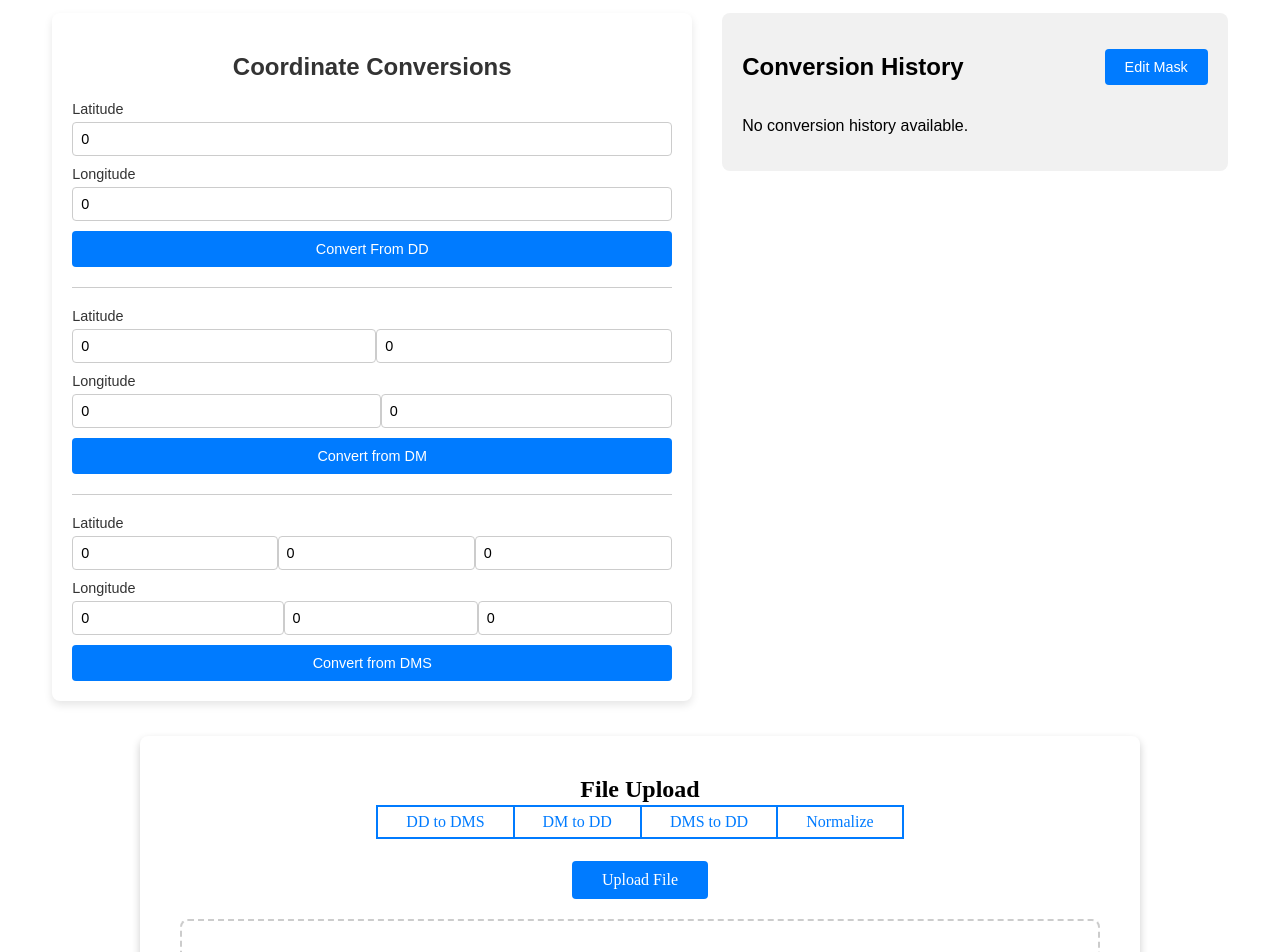
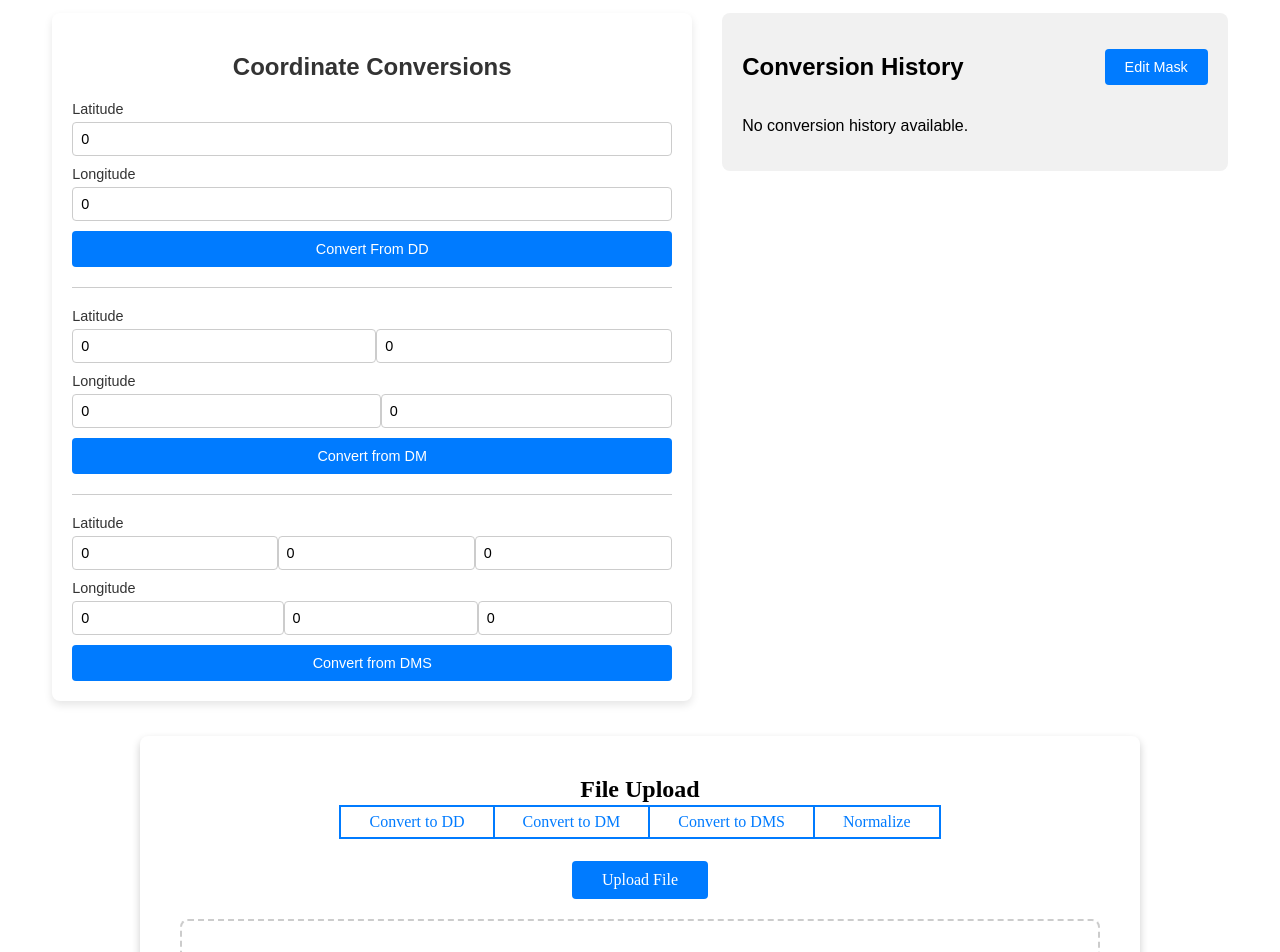
Before and after one commit to Dan21198/coordinatesConverterFrontend, an Angular app: page / in a window 1280 px wide. Shown: the top 952 px of the page. Built offline with nearby package versions, Linux system fonts and the light colour scheme.

Commit message:
refactor

```diff
--- a/src/app/components/file-upload/file-upload.component.html
+++ b/src/app/components/file-upload/file-upload.component.html
@@ -9,9 +9,9 @@
       <div class="form-group conversion-type-selector">
         <mat-button-toggle-group name="conversionType" class="type-option" (change)="setConversionType($event.value)"
                                  aria-label="Conversion Type">
-          <mat-button-toggle value="dd-to-dms">DD to DMS</mat-button-toggle>
-          <mat-button-toggle value="dm-to-dd">DM to DD</mat-button-toggle>
-          <mat-button-toggle value="dms-to-dd">DMS to DD</mat-button-toggle>
+          <mat-button-toggle value="DD">Convert to DD</mat-button-toggle>
+          <mat-button-toggle value="DM">Convert to DM</mat-button-toggle>
+          <mat-button-toggle value="DMS">Convert to DMS</mat-button-toggle>
           <mat-button-toggle value=" ">Normalize</mat-button-toggle>
         </mat-button-toggle-group>
       </div>
--- a/src/index.html
+++ b/src/index.html
@@ -9,5 +9,8 @@
 </head>
 <body>
   <app-root></app-root>
+  <footer style="text-align: center; margin-top: 20px;">
+    Daniel Hořejší (R21198) &nbsp; 2024 &nbsp; OSU
+  </footer>
 </body>
 </html>
```
